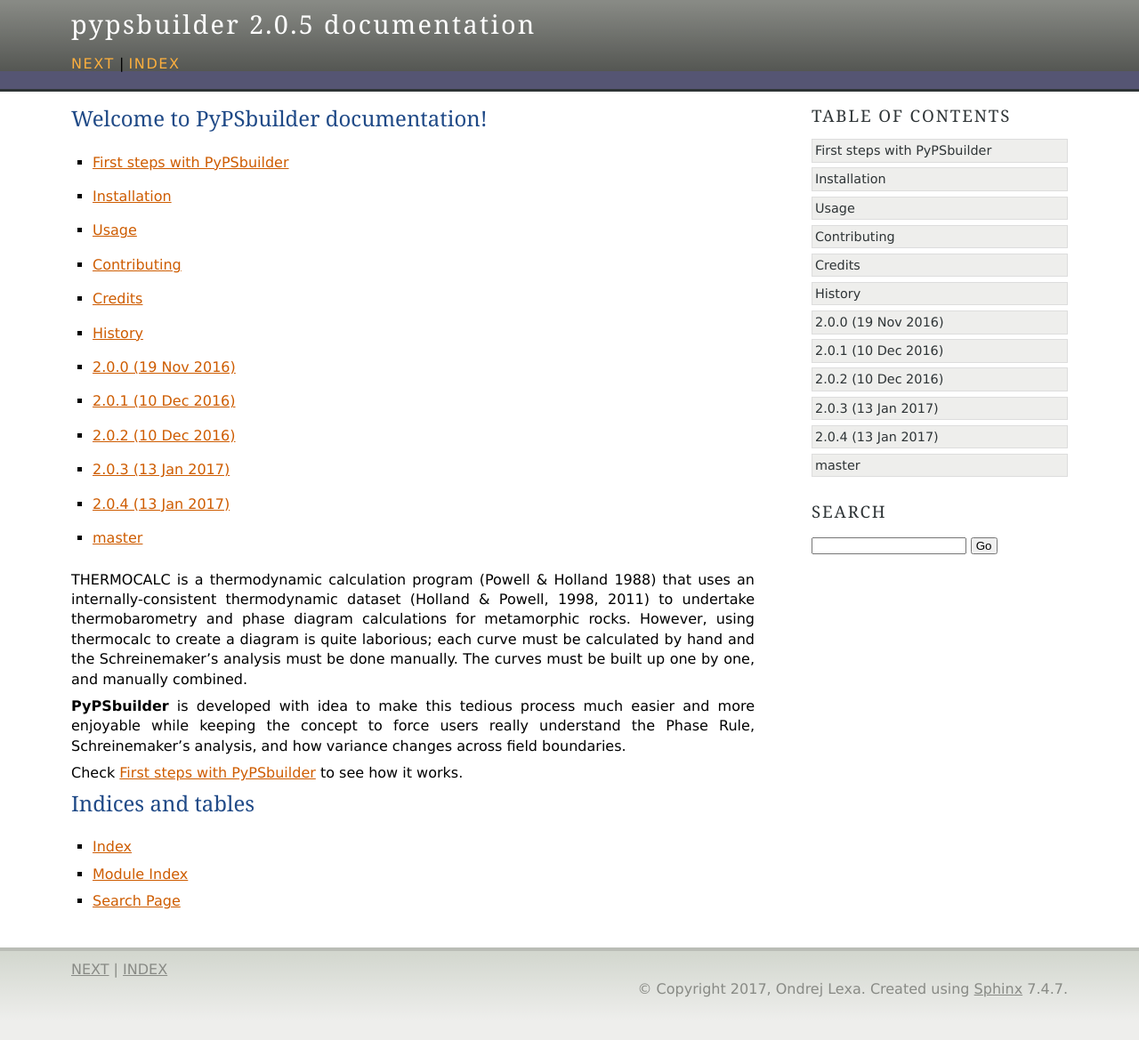
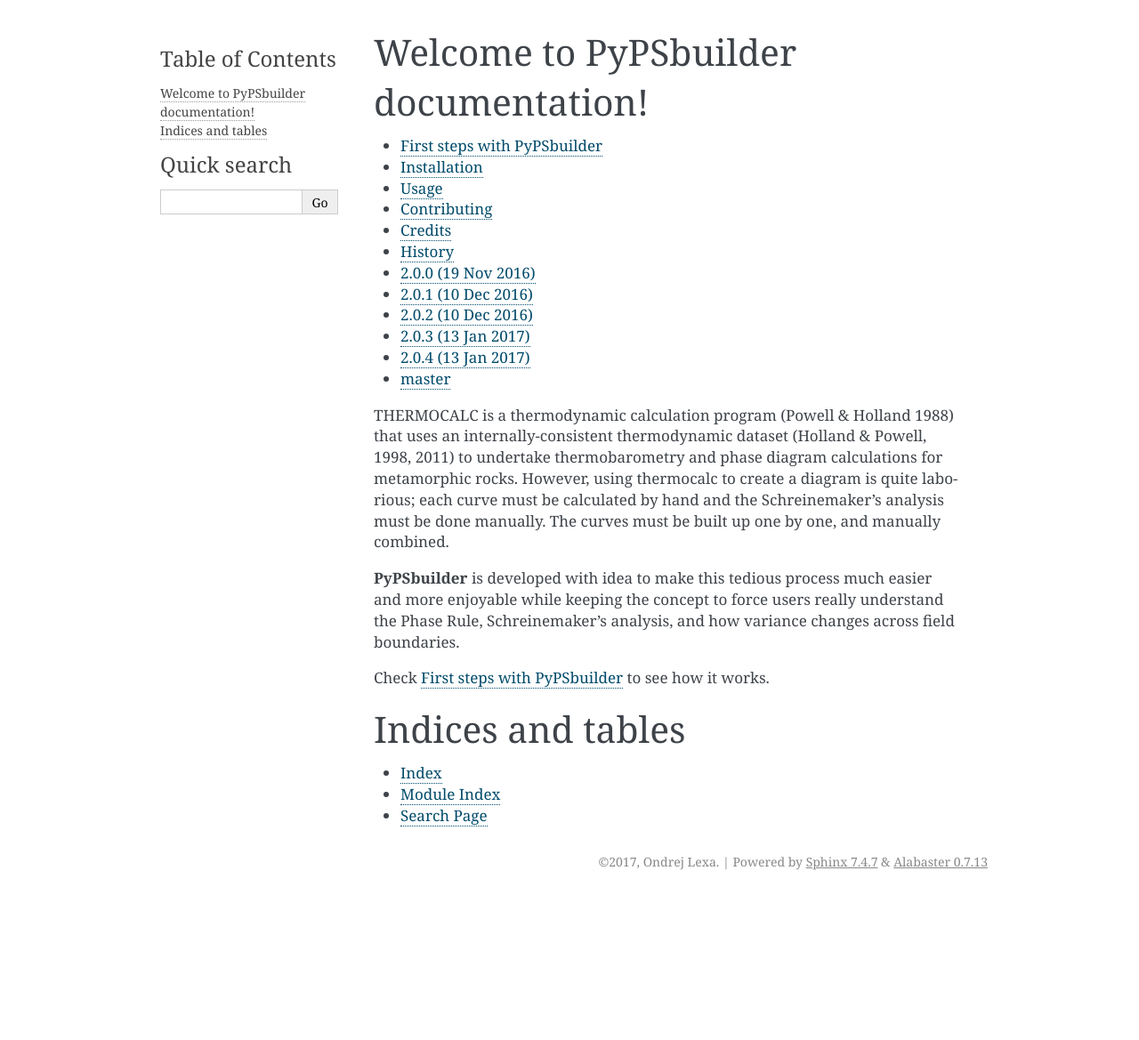
Before and after one commit to ondrolexa/pypsbuilder, a Sphinx documentation site: the page built from docs/index.rst, in a window 1280 px wide. Shown: the whole page at 89% size. Built offline with Sphinx 7.4.7, drawn with Linux system fonts in a browser that asks for light colours; after the commit the page ends 1008 px from its top, so only the background shows below that.

Commit message:
defaut theme on RTD

```diff
--- a/docs/conf.py
+++ b/docs/conf.py
@@ -17,7 +17,7 @@
 # add these directories to sys.path here. If the directory is relative to the
 # documentation root, use os.path.abspath to make it absolute, like shown here.
 #
-# import os
+import os
 # import sys
 # sys.path.insert(0, os.path.abspath('.'))
 
@@ -83,7 +83,12 @@
 # The theme to use for HTML and HTML Help pages.  See the documentation for
 # a list of builtin themes.
 #
-html_theme = 'agogo'
+on_rtd = os.environ.get('READTHEDOCS', None) == 'True'
+
+if on_rtd:
+    html_theme = 'default'
+else:
+    html_theme = 'alabaster'
 
 # Theme options are theme-specific and customize the look and feel of a theme
 # further.  For a list of options available for each theme, see the
```
